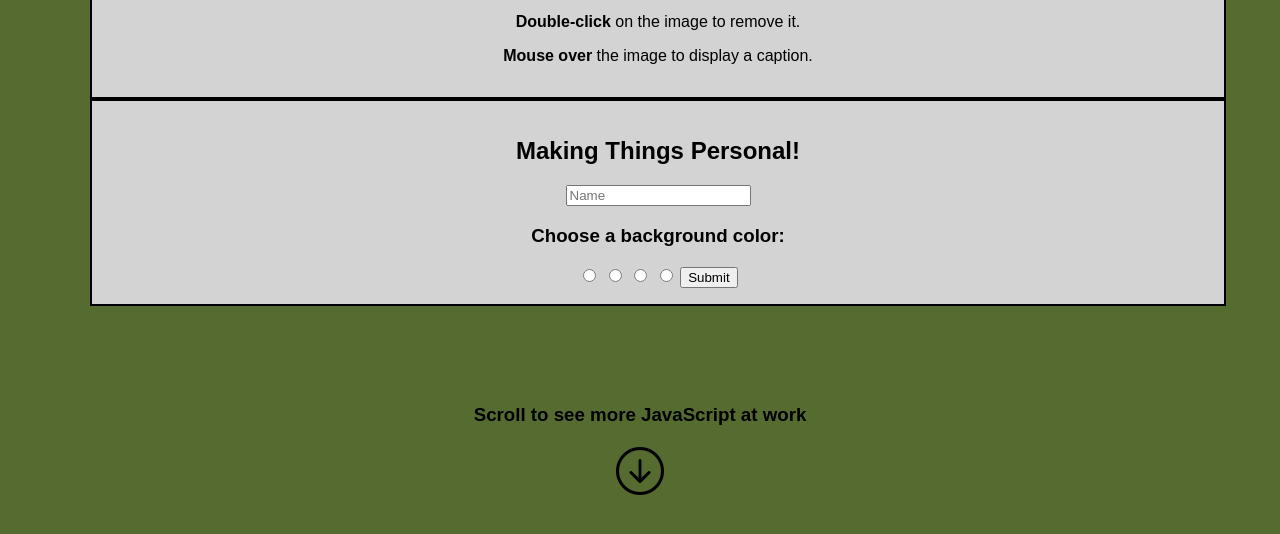
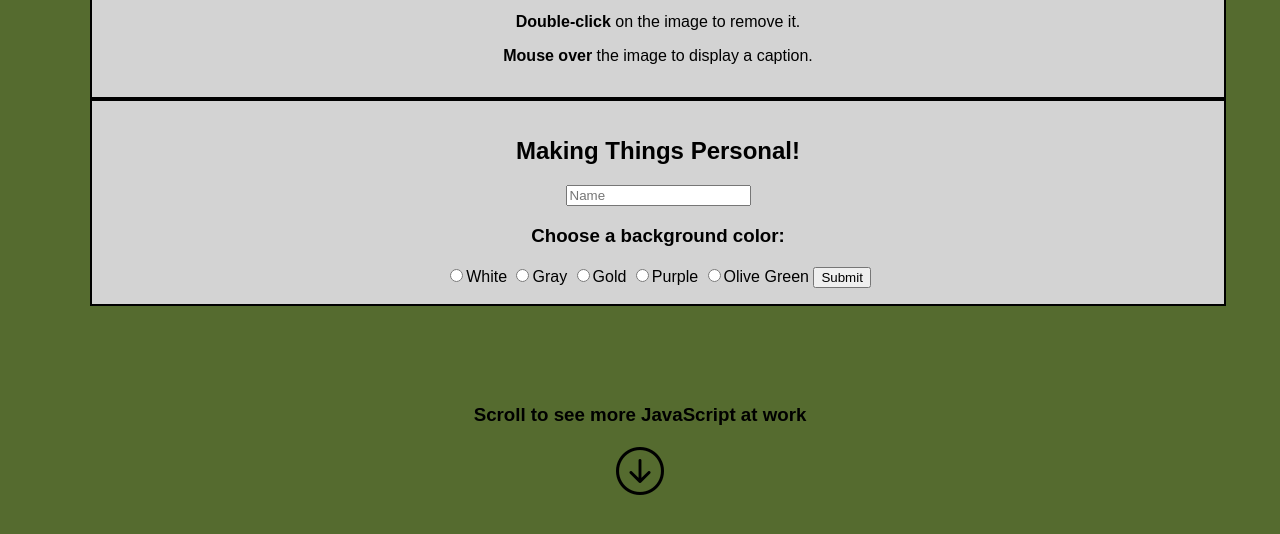
Before and after one commit to xkatherinemoore/javascript-event-handling, a plain HTML site: page index.html in a window 1280 px wide. Shown: the part 731-1265 px from the top of the page. Drawn offline with nearby package versions, Linux system fonts and the light colour scheme.

Commit message:
Created game menu. Added background color options

```diff
--- a/index.html
+++ b/index.html
@@ -63,10 +63,11 @@
                     <input type="text" placeholder="Name" id="user-name" aria-label="Name input" required>
 
                     <h3>Choose a background color:</h3>
-                    <input type="radio" id="" name="" value="" class="radio-btn"><label for=""></label>
-                    <input type="radio" id="" name="" value="" class="radio-btn"><label for=""></label>
-                    <input type="radio" id="" name="" value="" class="radio-btn"><label for=""></label>
-                    <input type="radio" id="" name="" value="" class="radio-btn"><label for=""></label>
+                    <input type="radio" id="bg-white" name="bg-white" value="white" class="radio-btn"><label for="bg-white">White</label>
+                    <input type="radio" id="bg-gray" name="bg-gray" value="gray" class="radio-btn"><label for="bg-gray">Gray</label>
+                    <input type="radio" id="bg-gold" name="bg-gold" value="goldenrod" class="radio-btn"><label for="bg-gold">Gold</label>
+                    <input type="radio" id="bg-purp" name="bg-purp" value="darkorchid" class="radio-btn"><label for="bg-purp">Purple</label>
+                    <input type="radio" id="bg-grn" name="bg-grn" value="olivegreen" class="radio-btn"><label for="bg-grn">Olive Green</label>
 
                     <button type="submit">Submit</button>
                 </form>
```
